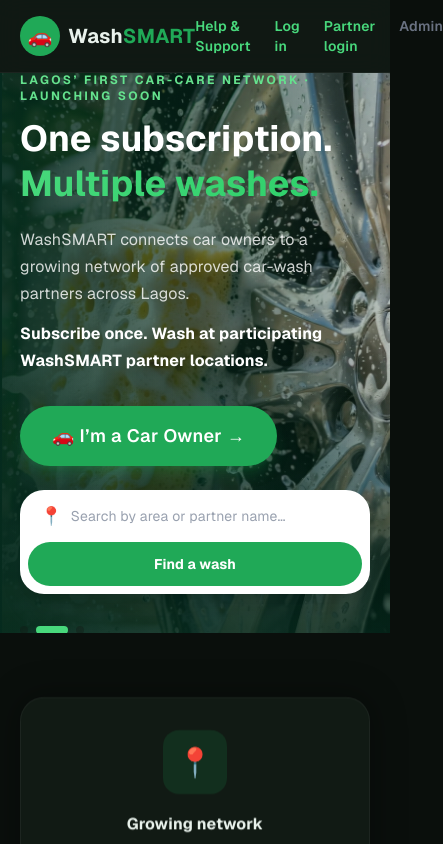
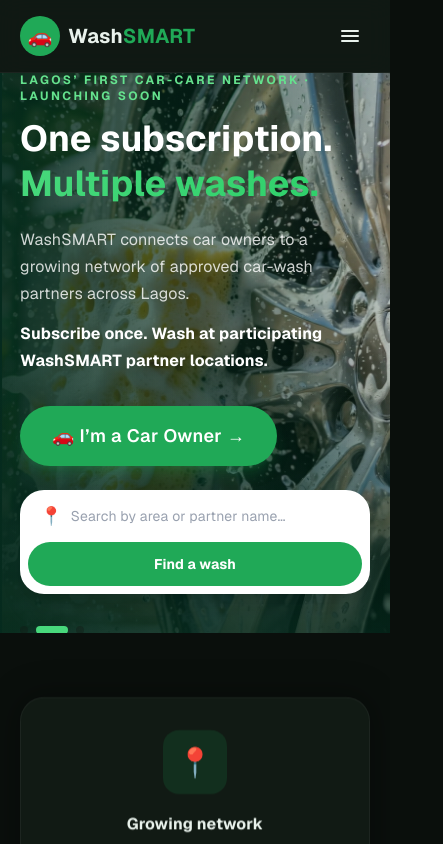
Before and after one commit to Areenze/washsmart-app, a Next.js app in the folder washsmart-app/: page / in a window 390 px wide. Shown: the top 844 px of the page, 443 px wide, since content can reach past the window. Built offline with nearby package versions, Linux system fonts and the light colour scheme.

Commit message:
Responsive: landing hamburger menu on mobile + overflow-x clip guard

```diff
--- a/washsmart-app/app/globals.css
+++ b/washsmart-app/app/globals.css
@@ -31,6 +31,14 @@
 
 html {
   scroll-behavior: smooth;
+}
+
+/* Never let the page itself scroll sideways on small screens —
+ * wide content (tables etc.) scrolls inside its own container instead.
+ * `clip` (not `hidden`) keeps `position: sticky` working. */
+html,
+body {
+  overflow-x: clip;
 }
 
 body {
--- a/washsmart-app/app/page.tsx
+++ b/washsmart-app/app/page.tsx
@@ -112,6 +112,7 @@ export default function EntryPage() {
   const [slide, setSlide] = useState(0);
   const [openFaq, setOpenFaq] = useState<number | null>(0);
   const [washQuery, setWashQuery] = useState("");
+  const [menuOpen, setMenuOpen] = useState(false);
   const router = useRouter();
 
   const findWash = (e: React.FormEvent) => {
@@ -135,7 +136,7 @@ export default function EntryPage() {
             <Logo />
             <Brand />
           </div>
-          <nav className="flex gap-6 text-sm font-semibold">
+          <nav className="hidden items-center gap-6 text-sm font-semibold md:flex">
             <NavLink href="#support">Help & Support</NavLink>
             <NavLink href="/app/login">Log in</NavLink>
             <NavLink href="/partner">Partner login</NavLink>
@@ -146,7 +147,45 @@ export default function EntryPage() {
               Admin
             </Link>
           </nav>
+          <button
+            onClick={() => setMenuOpen((o) => !o)}
+            aria-label={menuOpen ? "Close menu" : "Open menu"}
+            aria-expanded={menuOpen}
+            className="rounded-lg p-2 text-[#e9f2ec] hover:bg-white/5 md:hidden"
+          >
+            {menuOpen ? (
+              <svg width="24" height="24" viewBox="0 0 24 24" fill="none" stroke="currentColor" strokeWidth="2" strokeLinecap="round">
+                <line x1="6" y1="6" x2="18" y2="18" />
+                <line x1="18" y1="6" x2="6" y2="18" />
+              </svg>
+            ) : (
+              <svg width="24" height="24" viewBox="0 0 24 24" fill="none" stroke="currentColor" strokeWidth="2" strokeLinecap="round">
+                <line x1="4" y1="7" x2="20" y2="7" />
+                <line x1="4" y1="12" x2="20" y2="12" />
+                <line x1="4" y1="17" x2="20" y2="17" />
+              </svg>
+            )}
+          </button>
         </div>
+        {menuOpen && (
+          <nav className="mt-3 flex flex-col gap-1 border-t border-white/5 pt-3 text-sm font-semibold md:hidden">
+            {[
+              { href: "#support", label: "Help & Support" },
+              { href: "/app/login", label: "Log in" },
+              { href: "/partner", label: "Partner login" },
+              { href: "/admin", label: "Admin" },
+            ].map((l) => (
+              <Link
+                key={l.href}
+                href={l.href}
+                onClick={() => setMenuOpen(false)}
+                className="rounded-lg px-3 py-2.5 text-[#e9f2ec] hover:bg-white/5"
+              >
+                {l.label}
+              </Link>
+            ))}
+          </nav>
+        )}
       </header>
 
       {/* Hero — sliding, fading image carousel */}
```
